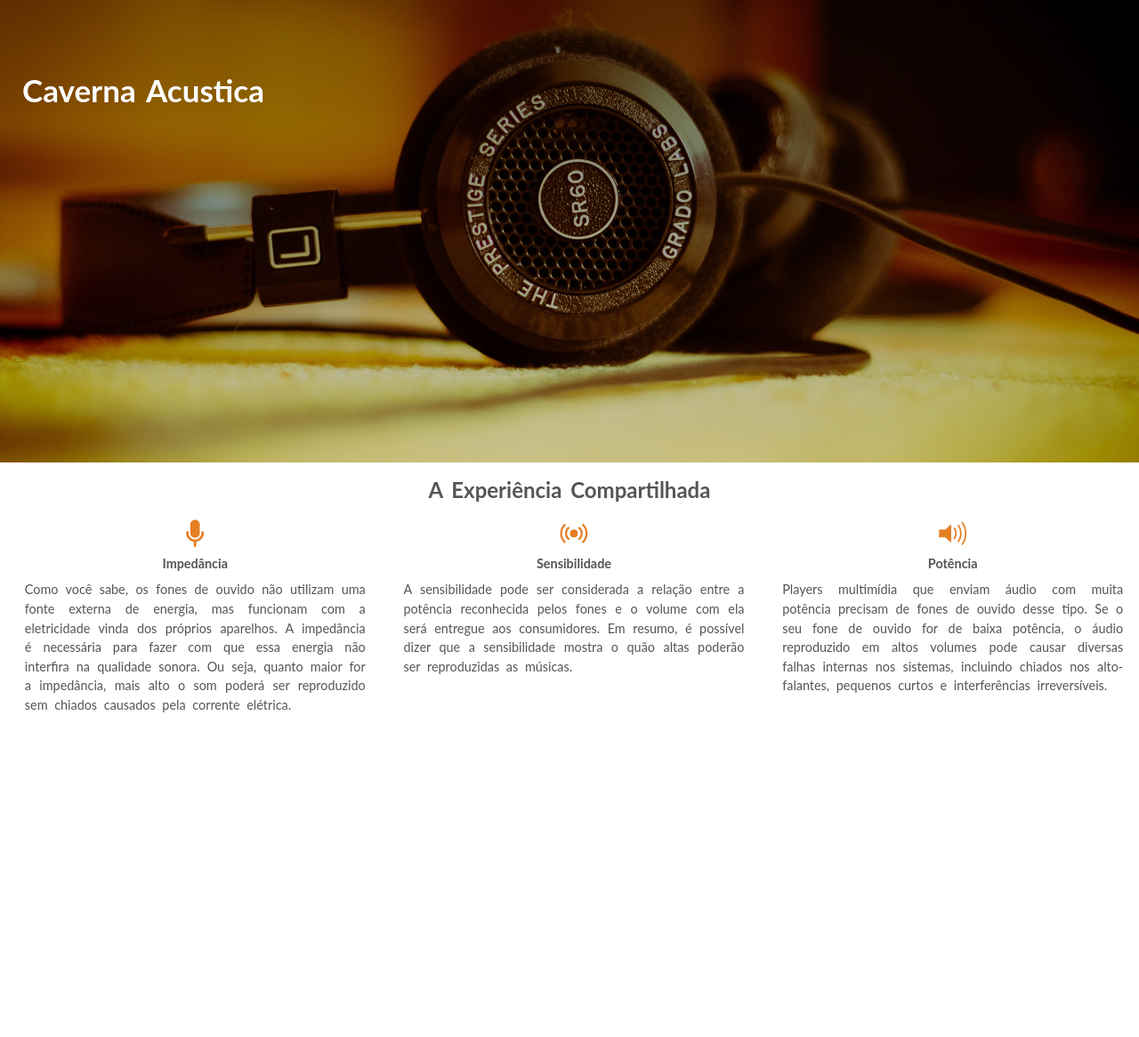
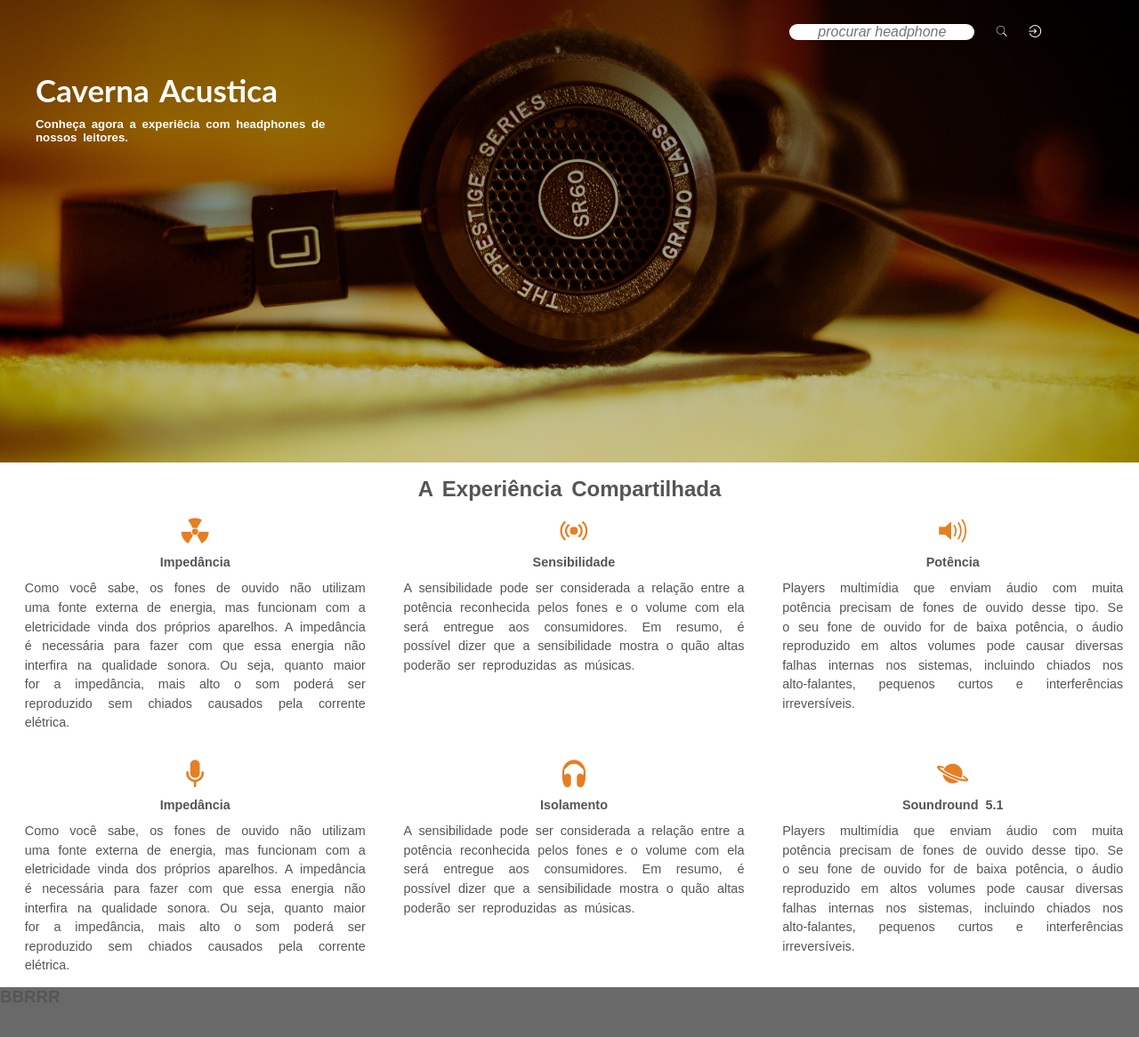
Before and after one commit to hebertferreira/cavernaacustica, a plain HTML site: page index.html in a window 1280 px wide. Shown: the whole page at 89% size. Before the commit the page ends 816 px from the top, so only its background shows below. Drawn offline with Linux system fonts and the light colour scheme; files whose address does not match are found by name.

Commit message:
Setima Tentativa

```diff
--- a/index.html
+++ b/index.html
@@ -14,12 +14,20 @@
         <header>
            <nav>
                <div class="row">
-
+                   <ul class="main-nav">
+                       <li><input type="text" placeholder="procurar headphone"></li>
+                       <li><a href="#"><i class="ion-ios-search"></i></a></li>
+                   <li><a href="#"><i class="ion-log-in"></i></a></li>
+                   </ul>
                </div>
            </nav>
 
            <div class="thetext-box">
-               <h2>Caverna Acustica</h2>
+               <a href="#"><h2>Caverna Acustica</h2>
+               <div>
+                   <h5>Conheça agora a experiêcia com headphones de nossos leitores.</h5>
+               </div>
+               </a>
            </div>
         </header>
 
@@ -30,7 +38,7 @@
         </div>
 
         <div class="col span_1_of_3 box">
-        <i class="ion-mic-a icon-big"></i>
+        <i class="ion-nuclear icon-big"></i>
         <h3>Impedância</h3>
         <p>
 Como você sabe, os fones de ouvido não utilizam uma fonte externa de energia, mas funcionam com a eletricidade vinda dos próprios aparelhos. A impedância é necessária para fazer com que essa energia não interfira na qualidade sonora. Ou seja, quanto maior for a impedância, mais alto o som poderá ser reproduzido sem chiados causados pela corrente elétrica.
@@ -53,7 +61,41 @@ Como você sabe, os fones de ouvido não utilizam uma fonte externa de energia,
             Players multimídia que enviam áudio com muita potência precisam de fones de ouvido desse tipo. Se o seu fone de ouvido for de baixa potência, o áudio reproduzido em altos volumes pode causar diversas falhas internas nos sistemas, incluindo chiados nos alto-falantes, pequenos curtos e interferências irreversíveis.
         </p>
         </div>
+
+               <div class="row">
+
+        </div>
+
+        <div class="col span_1_of_3 box">
+        <i class="ion-mic-a icon-big"></i>
+        <h3>Impedância</h3>
+        <p>
+Como você sabe, os fones de ouvido não utilizam uma fonte externa de energia, mas funcionam com a eletricidade vinda dos próprios aparelhos. A impedância é necessária para fazer com que essa energia não interfira na qualidade sonora. Ou seja, quanto maior for a impedância, mais alto o som poderá ser reproduzido sem chiados causados pela corrente elétrica.
+        </p>
+        </div>
+
+        <div class="col span_1_of_3 box">
+        <i class="ion-headphone icon-big"></i>
+        <h3>Isolamento</h3>
+        <p>
+            A sensibilidade pode ser considerada a relação entre a potência reconhecida pelos fones e o volume com ela será entregue aos consumidores. Em resumo, é possível dizer que a sensibilidade mostra o quão altas poderão ser reproduzidas as músicas.
+        </p>
+        </div>
+
+
+        <div class="col span_1_of_3 box">
+        <i class="ion-planet icon-big"></i>
+        <h3>Soundround 5.1</h3>
+        <p>
+            Players multimídia que enviam áudio com muita potência precisam de fones de ouvido desse tipo. Se o seu fone de ouvido for de baixa potência, o áudio reproduzido em altos volumes pode causar diversas falhas internas nos sistemas, incluindo chiados nos alto-falantes, pequenos curtos e interferências irreversíveis.
+        </p>
+        </div>
         </section>
+
+
+        <div class="meio-corpo">
+        <h3>BBRRR</h3>
+        </div>
 
     </body>
 </html>
--- a/resources/css/style.css
+++ b/resources/css/style.css
@@ -1,7 +1,8 @@
+/* ---- TODO HTML ---- */
 *{
     margin: 0;
     padding: 0;
-    box-sizing: border-box;
+    box-sizing:border-box;
 }
 
 html{
@@ -9,7 +10,7 @@ html{
 
     /* --- Formatação p/ todos ostextos do Html --- */
     color: #555;
-    font-family: 'Lato', 'Arial', sans-serif;
+    font-family: 'Lato', 'Arial','Courier' sans-serif;
     font-weight: 300px;
     font-size: 16px;
     text-rendering: optimizeLegibility;
@@ -22,38 +23,84 @@ header{
     background-position: center;
 }
 
+a{
+    text-decoration: none;
+}
+
+/* ---- TODO HTML ---- */
+
+.main-nav{
+    float: right;
+    list-style: none;
+    margin-right: 40px;
+}
+
+.main-nav li{
+    display: inline-block;
+    margin-top: 25px;
+    margin-left: 20px;
+}
+
+.main-nav li a:link,
+.main-nav li a:visited{
+    color:#fff;
+    text-decoration: none;
+    font-size: 110%;
+}
+
+.main-nav li input{
+    font-style: italic;
+    text-align: center;
+    border-radius: 12px;
+    border-bottom-width:thin;
+    border-style: hidden;
+}
+
+.main-nav li i{
+
+}
+
 .thetext-box{
     position: absolute;
     width: 480px;
     top: 10%;
-    margin-left: 25px;
+    margin-left: 40px;
 }
 
 .thetext-box h2{
+    font-family: Lato;
     margin-top: 0;
-    margin-bottom: 60px;
+    margin-bottom: 10px;
     color: #fff;
     font-size: 35px;
     word-spacing: 4px;
 
 }
+.thetext-box div{
+    color: #fff;
+    width: 330px;
+    height: 45px;
+    word-spacing: 3px;
+}
 
 .row{
     max-width: 1140px;
     margin: 0 auto;
+    clear: both;
 }
 
 section{
     padding: 16px 0px;
+    clear: both;
 }
 
 section div h2{
+    clear: both;
     color: #555;
     word-spacing: 4px;
     text-align: center;
     margin-bottom: 0;
 }
-
 
 section div h2: after{
     margin-top: 30px;
@@ -94,3 +141,11 @@ i{
     padding-right: 15px;
     text-align: justify;
 }
+
+.meio-corpo{
+    clear: both;
+    background-color: dimgrey;
+    height: 65vh; /* --- Zoom(Tamanho) da imagem dentro daquela área --- */
+    background-size:cover;
+    background-position: center;
+}
```
